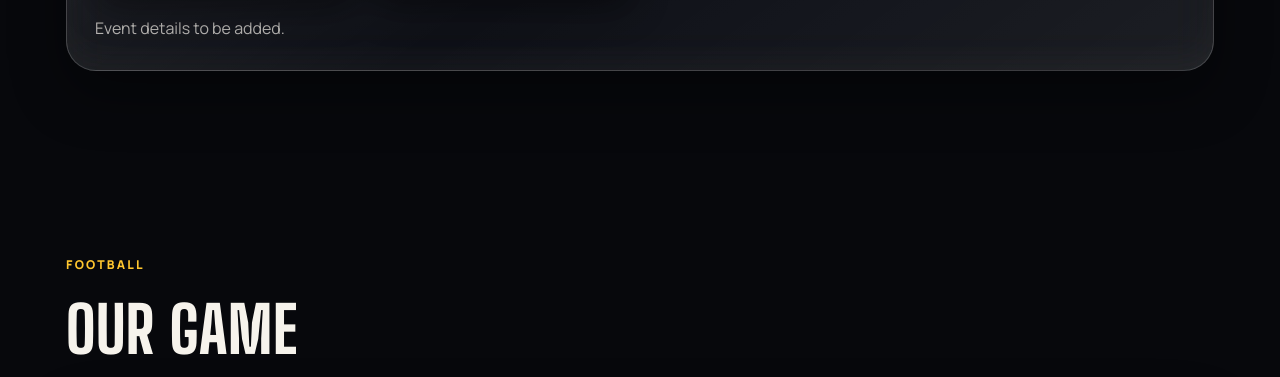
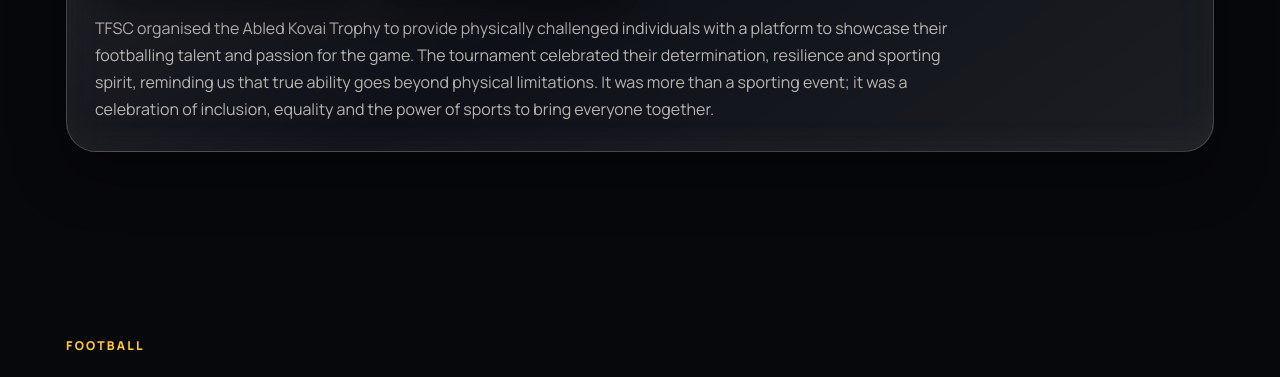
Before and after one commit to siocoimbatorework/TFSC_Website, a plain HTML site: page index.html in a window 1280 px wide. Shown: the part 7723-8100 px from the top of the page. Drawn offline with Linux system fonts and the light colour scheme.

Commit message:
Update index.html

```diff
--- a/index.html
+++ b/index.html
@@ -968,7 +968,7 @@ $("#actGrid").innerHTML=ACT.map(function(a,i){
 var TROPHY='<svg class="i" viewBox="0 0 48 48" aria-hidden="true"><path d="M14 8h20v10a10 10 0 0 1-20 0zM14 12H7v3a7 7 0 0 0 7 7M34 12h7v3a7 7 0 0 1-7 7M24 28v8M16 40h16"/></svg>';
 function tba(v){return v?v:'<span class="tba">To be added</span>'}
 /* Event descriptions: paste the text between the quotes. Photos load by file name: images/events/brotherhood-2025-1.png, brotherhood-2025-2.png ... abled-2025-1.png ... */
-var MDESC={"Brotherhood Trophy":"The Brotherhood Trophy brought teams together on one field, united by their passion for football and the spirit of sportsmanship. Organised by TFSC, the tournament provided players with a platform to showcase their talent, challenge themselves and build meaningful connections beyond the game. More than just a competition, it celebrated brotherhood, teamwork, mutual respect and the true spirit of football.","Abled Kovil Trophy":"TFSC organised the Abled Kovai Trophy to provide physically challenged individuals with a platform to showcase their footballing talent and passion for the game. The tournament celebrated their determination, resilience and sporting spirit, reminding us that true ability goes beyond physical limitations. It was more than a sporting event; it was a celebration of inclusion, equality and the power of sports to bring everyone together."};
+var MDESC={"Brotherhood Trophy":"The Brotherhood Trophy brought teams together on one field, united by their passion for football and the spirit of sportsmanship. Organised by TFSC, the tournament provided players with a platform to showcase their talent, challenge themselves and build meaningful connections beyond the game. More than just a competition, it celebrated brotherhood, teamwork, mutual respect and the true spirit of football.","Abled Kovai Trophy":"TFSC organised the Abled Kovai Trophy to provide physically challenged individuals with a platform to showcase their footballing talent and passion for the game. The tournament celebrated their determination, resilience and sporting spirit, reminding us that true ability goes beyond physical limitations. It was more than a sporting event; it was a celebration of inclusion, equality and the power of sports to bring everyone together."};
 var PICS={};
 function findPics(name,year,cb){
   var slug=name.toLowerCase().split(" ")[0],exts=["png","jpg","jpeg","webp"],out=[];
```
